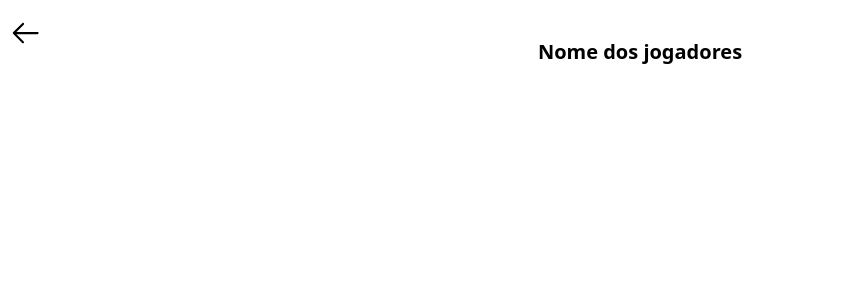
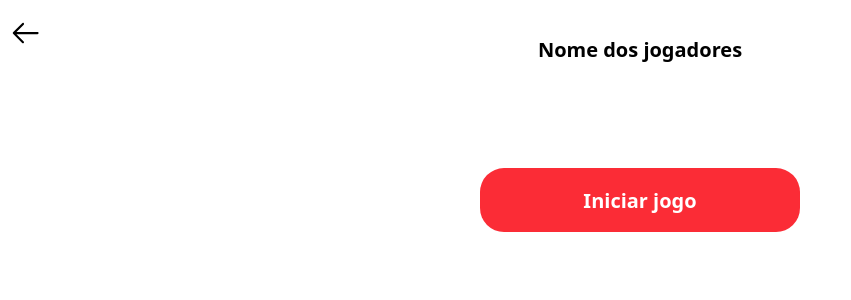
Before and after one commit to Lucasmenezes08/rummikub-assistant, a React (Vite) app in the folder rummikub/: page /playername in a window 1280 px wide. Shown: the top 300 px of the page, without its empty margins (0-851 px from the left). Built offline with nearby package versions, Linux system fonts and the light colour scheme.

Commit message:
:sparkles: Feat: Implementar funcionalidade de definir nomes de jogadores e armazenar na sessão.

```diff
--- a/rummikub/src/App.jsx
+++ b/rummikub/src/App.jsx
@@ -5,11 +5,14 @@ import ThemeProvider from './store/darkThemeContext'
 import QuantidadePlayer from './routers/quantidade-players'
 import PlayerQuantidadeProvider from './store/playerQuantidadeContext'
 import PlayerName from './routers/playerName'
+import PlayerProvider from './store/playerInfo'
+import Game from './routers/game'
 
 
 
 export default function App (){
   return (
+    <PlayerProvider>
     <ThemeProvider>
     <PlayerQuantidadeProvider>
     <BrowserRouter>
@@ -17,9 +20,11 @@ export default function App (){
         <Route path='/' element={<Homepage/>}/>
         <Route path='/quantidade' element={<QuantidadePlayer/>}/>
         <Route path='/playername' element={<PlayerName/>}/>
+        <Route path='/game' element={<Game/>}/>
       </Routes>
     </BrowserRouter>
     </PlayerQuantidadeProvider>
     </ThemeProvider>
+    </PlayerProvider>
   )
 }
--- a/rummikub/src/components/playerName/playerInput.jsx
+++ b/rummikub/src/components/playerName/playerInput.jsx
@@ -1,7 +1,7 @@
 import { useContext } from "react"
 import { ThemeContext } from "../../store/darkThemeContext"
 
-export default function PlayerInput ({playerNumber}){
+export default function PlayerInput ({playerNumber , onChange}){
     const {tema} = useContext(ThemeContext);
 
     const inputTheme = tema === 'dark'
@@ -11,7 +11,7 @@ export default function PlayerInput ({playerNumber}){
     return (
         <section>
             <section>
-                <input type="text" placeholder={`player ${playerNumber}`} className={`${inputTheme} gap-5`}/>
+                <input type="text" onChange={onChange} placeholder={`player ${playerNumber}`} className={`${inputTheme} gap-5`}/>
             </section>
         </section>
     )
--- /dev/null
+++ b/rummikub/src/routers/game.jsx
@@ -0,0 +1,7 @@
+export default function Game (){
+    return (
+        <section className="flex justify-center items-center">
+            <h1 className="text-4xl">Bem vindo ao jogo!</h1>
+        </section>
+    )
+}
--- a/rummikub/src/routers/playerName.jsx
+++ b/rummikub/src/routers/playerName.jsx
@@ -1,10 +1,12 @@
 import PlayerInput from "../components/playerName/playerInput";
 import { useNavigate } from "react-router-dom";
 import useBackNavigation from "../hooks/useBackNavigation";
-import { useContext } from "react";
+import { useContext, useState } from "react";
 import { ThemeContext } from "../store/darkThemeContext";
 import { PlayerQuantidadeContext } from "../store/playerQuantidadeContext";
 import BackButton from "../components/common/button-back";
+import ConfirmButton from "../components/common/button-confirm";
+import { PlayerContext } from "../store/playerInfo";
 
 
 export default function PlayerName(){
@@ -12,12 +14,32 @@ export default function PlayerName(){
     const backRouter = useBackNavigation();
     const {tema} = useContext(ThemeContext);
     const {quantidade , alterarQuantidade} = useContext(PlayerQuantidadeContext);
+    const {setPlayers} = useContext(PlayerContext);
 
-    function handleConfirm (){
-        if (!quantidade){
+    const [names , setNames] = useState(() => {
+        const initialValue = [];
+        for (let i = 0 ; i < quantidade ; i ++){
+            initialValue.push('')
+        }
+        return initialValue;
+    })
+
+    function handleInput (index , newName) {
+        const updatedNames = [...names];
+        updatedNames[index] = newName;
+        setNames(updatedNames)
+
+    }
+
+    function handleSubmit (){
+        if (names.some(name => name.trim() === '')){
             return
         }
-        navigate('/playername');
+
+        else {
+            setPlayers(names);
+            navigate('/game');
+        }
     }
 
 
@@ -37,8 +59,14 @@ export default function PlayerName(){
                             <PlayerInput
                                 key={index}
                                 playerNumber={index + 1}
+                                value={names[index]}
+                                onChange={(event) => handleInput(index , event.target.value)}
                             />
                         )}
+                    </section>
+
+                    <section className="mt-[3.5rem]">
+                        <ConfirmButton mensagem={'Iniciar jogo'} onClick={handleSubmit} disabled={names.some(name => name.trim() === '')}/>
                     </section>
                 </section>
             </section>
--- a/rummikub/src/store/playerInfo.jsx
+++ b/rummikub/src/store/playerInfo.jsx
@@ -10,13 +10,22 @@ export default function PlayerProvider ({children}){
         return playerObject ? JSON.parse(playerObject) : [];
     })
 
+    function setPlayers (array) {
+        const newArray = array.map((name , index) =>({
+            id: index,
+            name: name,
+            score: 0,
+        }))
+        setPlayerInfo(newArray)
+    }
+
     useEffect (() => {
         sessionStorage.setItem('playerInfo', JSON.stringify(playerInfo))
     }, [playerInfo]);
 
     const value = {
         players: playerInfo,
-
+        setPlayers : setPlayers
     };
 
 
```
